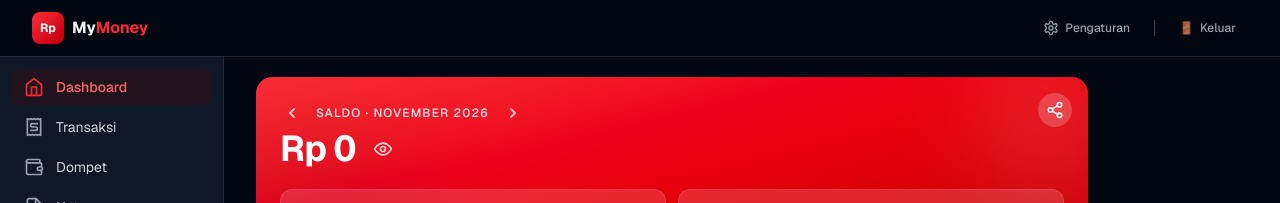
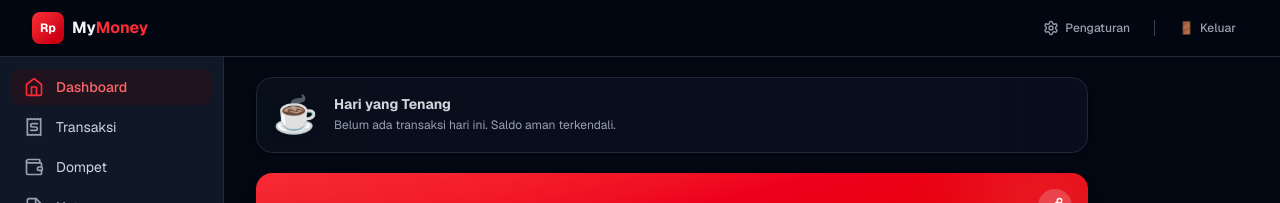
Before and after one commit to R-adittyaa/My-Money, a Next.js app: page / in a window 1280 px wide. Shown: the top 203 px of the page. Built offline with nearby package versions, Linux system fonts and the light colour scheme; no server answers; the database is empty; sample sign-in values are in the browser's storage.

Commit message:
feat: expressive daily insight widget on dashboard

```diff
--- a/app/(app)/page.tsx
+++ b/app/(app)/page.tsx
@@ -15,6 +15,7 @@ import BudgetAlert from "@/components/BudgetAlert";
 import BalanceDisplay from "@/components/BalanceDisplay";
 import TransactionDetail from "@/components/TransactionDetail";
 import ShareDashboardButton from "@/components/ShareDashboardButton";
+import DailyInsightWidget from "@/components/DailyInsightWidget";
 
 function categoryIcon(category: string): string {
   const c = category.toLowerCase();
@@ -115,6 +116,47 @@ export default async function DashboardPage({
   ).getDate();
   const avgDailyExpense = totalExpense / daysInMonth;
 
+  // ============================================
+  // LOGIKA WIDGET HARIAN (DailyInsightWidget)
+  // ============================================
+  const todayStr = new Date().toISOString().slice(0, 10);
+  const todayTxs = all.filter((t) => t.date.startsWith(todayStr));
+
+  const todayIncome = todayTxs
+    .filter((t) => t.type === "income")
+    .reduce((sum, t) => sum + t.amount, 0);
+  const todayExpense = todayTxs
+    .filter((t) => t.type === "expense")
+    .reduce((sum, t) => sum + t.amount, 0);
+  const todayNet = todayIncome - todayExpense;
+
+  let mood: "happy" | "sad" | "neutral" = "neutral";
+  let widgetTitle = "Hari yang Tenang";
+  let widgetMessage = "Belum ada transaksi hari ini. Saldo aman terkendali.";
+  let widgetEmoji = "☕";
+
+  if (todayTxs.length > 0) {
+    if (todayNet > 0) {
+      mood = "happy";
+      widgetTitle = "Kerja Bagus!";
+      widgetMessage =
+        "Hari ini lu berhasil nyimpen uang. Pertahankan ritmenya!";
+      widgetEmoji = "🎉";
+    } else if (todayNet < 0) {
+      mood = "sad";
+      widgetTitle = "Waduh, Boros!";
+      widgetMessage =
+        "Pengeluaran hari ini lebih besar dari pemasukan. Besok hemat ya!";
+      widgetEmoji = "🔥";
+    } else {
+      mood = "neutral";
+      widgetTitle = "Impas!";
+      widgetMessage = "Pemasukan dan pengeluaran lu hari ini seimbang.";
+      widgetEmoji = "⚖️";
+    }
+  }
+  // ============================================
+
   async function handleDelete(formData: FormData) {
     "use server";
     const session = await auth();
@@ -164,6 +206,15 @@ export default async function DashboardPage({
   return (
     <main className="px-4 sm:px-6 lg:px-8 py-5 space-y-5 max-w-4xl mx-auto lg:mx-0 pb-24">
       {budgetStatuses.length > 0 && <BudgetAlert items={budgetStatuses} />}
+
+      {/* WIDGET HARIAN */}
+      <DailyInsightWidget
+        mood={mood}
+        title={widgetTitle}
+        message={widgetMessage}
+        emoji={widgetEmoji}
+        todayNet={todayNet}
+      />
 
       <div className="relative overflow-hidden rounded-2xl bg-gradient-to-br from-red-500 via-red-600 to-red-700 p-5 sm:p-6 text-white shadow-lg">
         <div className="absolute -top-10 -right-10 w-40 h-40 rounded-full bg-white/10 blur-2xl" />
--- /dev/null
+++ b/components/DailyInsightWidget.tsx
@@ -0,0 +1,68 @@
+"use client";
+
+import { motion } from "framer-motion";
+
+type Props = {
+  mood: "happy" | "sad" | "neutral";
+  title: string;
+  message: string;
+  emoji: string;
+  todayNet: number;
+};
+
+export default function DailyInsightWidget({ mood, title, message, emoji, todayNet }: Props) {
+  const config = {
+    happy: {
+      bg: "bg-gradient-to-r from-green-50 to-emerald-50 dark:from-green-950/40 dark:to-emerald-950/40",
+      border: "border-green-200 dark:border-green-800",
+      text: "text-green-800 dark:text-green-300",
+    },
+    sad: {
+      bg: "bg-gradient-to-r from-red-50 to-orange-50 dark:from-red-950/40 dark:to-orange-950/40",
+      border: "border-red-200 dark:border-red-800",
+      text: "text-red-800 dark:text-red-300",
+    },
+    neutral: {
+      bg: "bg-gradient-to-r from-gray-50 to-slate-50 dark:from-gray-900/40 dark:to-slate-900/40",
+      border: "border-gray-200 dark:border-gray-800",
+      text: "text-gray-800 dark:text-gray-300",
+    },
+  };
+
+  const current = config[mood];
+
+  return (
+    <motion.div
+      initial={{ opacity: 0, y: -20, scale: 0.95 }}
+      animate={{ opacity: 1, y: 0, scale: 1 }}
+      transition={{ type: "spring", stiffness: 300, damping: 25 }}
+      className={`rounded-2xl border p-4 shadow-sm flex items-center gap-4 ${current.bg} ${current.border}`}
+    >
+      {/* Emoji yang melayang */}
+      <motion.div
+        animate={{ y: [0, -6, 0] }}
+        transition={{ repeat: Infinity, duration: 2.5, ease: "easeInOut" }}
+        className="text-4xl shrink-0 drop-shadow-md"
+      >
+        {emoji}
+      </motion.div>
+
+      <div className="flex-1">
+        <h3 className={`font-bold text-sm ${current.text}`}>{title}</h3>
+        <p className="text-xs text-gray-600 dark:text-gray-400 mt-0.5 leading-relaxed">
+          {message}
+        </p>
+      </div>
+
+      {/* Angka hari ini (kalau ada) */}
+      {mood !== "neutral" && (
+        <div className="hidden sm:block text-right shrink-0">
+          <p className="text-[10px] uppercase tracking-wider text-gray-500">Hari ini</p>
+          <p className={`text-sm font-bold tabular-nums ${todayNet >= 0 ? "text-green-600" : "text-red-600"}`}>
+            {todayNet >= 0 ? "+" : ""} Rp {Math.abs(todayNet).toLocaleString("id-ID")}
+          </p>
+        </div>
+      )}
+    </motion.div>
+  );
+}
--- a/package.json
+++ b/package.json
@@ -14,7 +14,7 @@
     "bcryptjs": "^3.0.3",
     "canvas-confetti": "^1.9.4",
     "chart.js": "^4.6.1",
-    "framer-motion": "^14.6.0",
+    "framer-motion": "^14.14.0",
     "html-to-image": "^1.11.13",
     "next": "16.3.8",
     "next-auth": "^5.0.0-beta.32",
```
Also changed, not shown: 1 other file (tests, documents, lock files or other folders).
